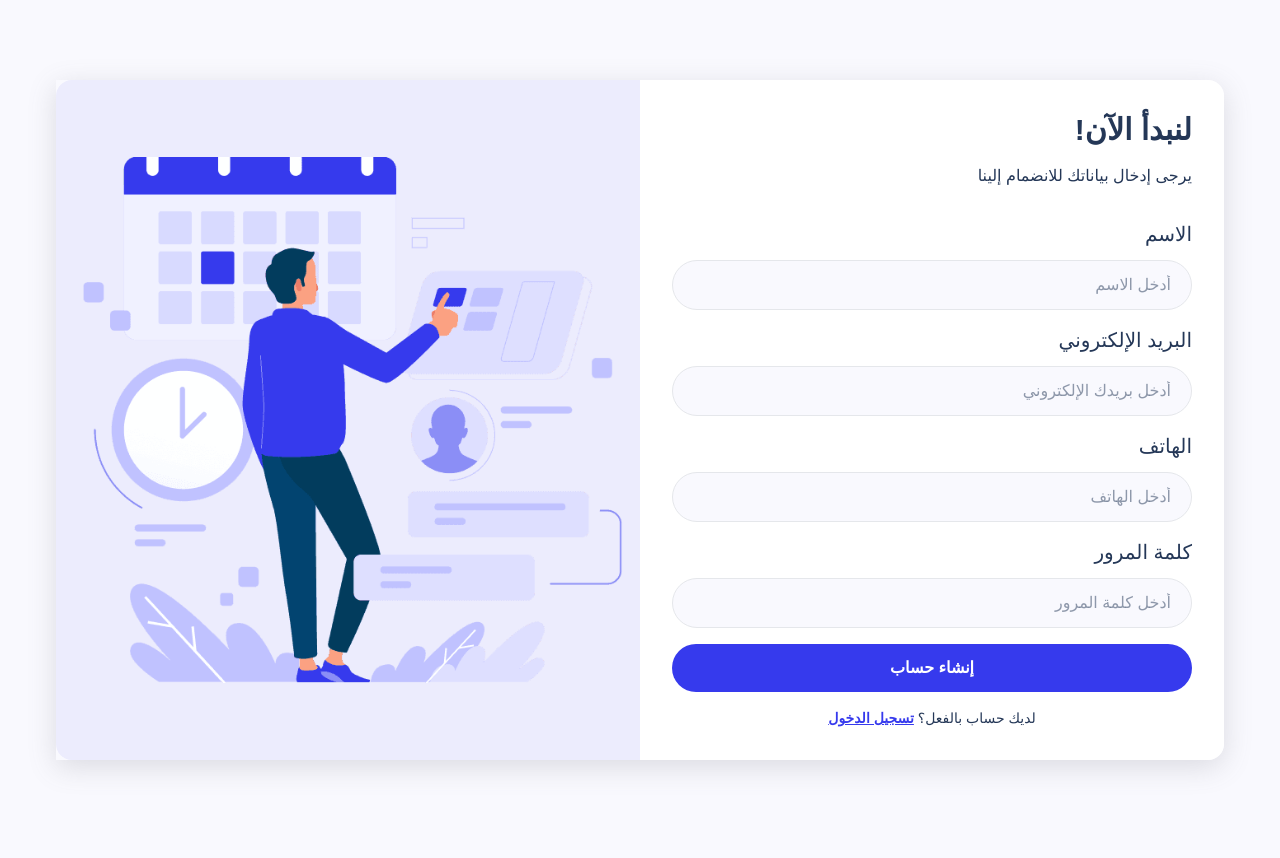
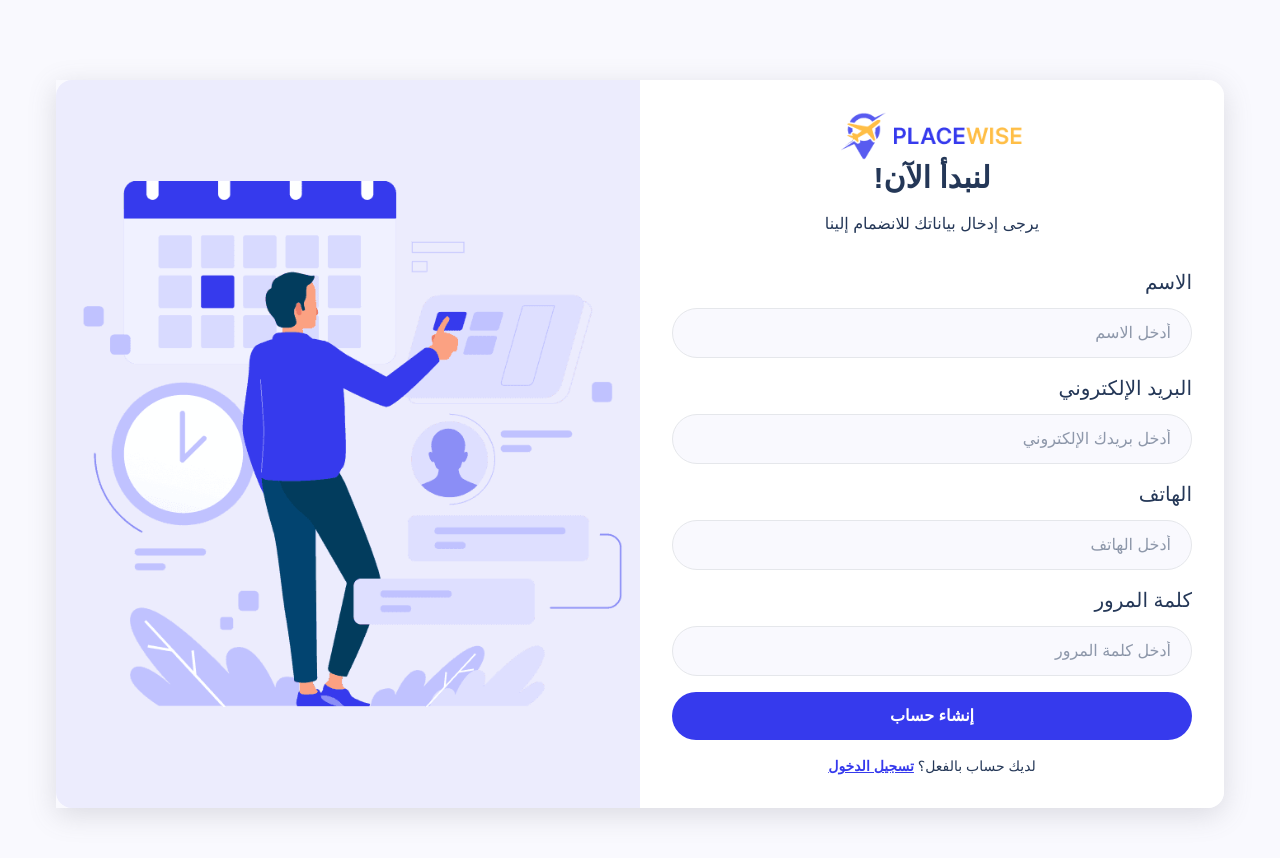
Before and after one commit to Shtya/elite-gate, a Next.js app: page /sign-up in a window 1280 px wide. Shown: the top 858 px of the page. Built offline with nearby package versions, Linux system fonts and the light colour scheme; a small style sheet from the web is missing; a web font is replaced by a local one; what @bprogress/next would draw is missing.

Commit message:
Add logo to auth pages

```diff
--- a/src/app/forgot-password/page.tsx
+++ b/src/app/forgot-password/page.tsx
@@ -6,6 +6,7 @@ import Image from 'next/image';
 import { FaCheckCircle } from 'react-icons/fa';
 import Link from 'next/link';
 import PrimaryButton from '@/components/shared/Button';
+import Logo from '@/components/shared/Logo';
 
 export default function ForgotPasswordPage() {
     const [email, setEmail] = useState('');
@@ -22,13 +23,14 @@ export default function ForgotPasswordPage() {
             <div className="container mx-auto px-4">
                 <div className="flex items-center justify-center">
                     <div className="w-full lg:w-[50%] bg-white p-8 custom-shadow rounded-2xl">
-                        <h3 className="text-3xl font-bold mb-4 text-[var(--primary-dark)]">
+                        <Logo />
+                        <h3 className="text-3xl font-bold mb-4 text-[var(--primary-dark)] text-center">
                             تغيير كلمة المرور
                         </h3>
 
                         {!submitted ? (
                             <>
-                                <p className="text-[var(--neutral-600)] mb-8">
+                                <p className="text-[var(--neutral-600)] mb-8 text-center">
                                     أدخل بريدك الإلكتروني لإرسال رابط إعادة تعيين كلمة المرور
                                 </p>
                                 <form onSubmit={handleSubmit} className="grid grid-cols-12 gap-4">
--- a/src/app/sign-up/page.tsx
+++ b/src/app/sign-up/page.tsx
@@ -1,6 +1,7 @@
 'use client';
 
 import PrimaryButton from '@/components/shared/Button';
+import Logo from '@/components/shared/Logo';
 import TextInput from '@/components/shared/TextInput';
 import Image from 'next/image';
 import Link from 'next/link';
@@ -14,9 +15,11 @@ export default function SigninPage() {
 
                     {/* Form Section */}
                     <div className="w-full lg:w-[50%] bg-white rounded-tr-2xl rounded-br-2xl p-8 ">
+                        <Logo />
                         <form>
-                            <h3 className="text-3xl font-bold mb-4 text-[var(--primary-dark)]">لنبدأ الآن!</h3>
-                            <p className="text-[var(--neutral-600)] mb-8">يرجى إدخال بياناتك للانضمام إلينا</p>
+
+                            <h3 className="text-3xl font-bold mb-4 text-[var(--primary-dark)] text-center">لنبدأ الآن!</h3>
+                            <p className="text-[var(--neutral-600)] mb-8 text-center">يرجى إدخال بياناتك للانضمام إلينا</p>
 
                             <div className="grid grid-cols-12 gap-4">
                                 <TextInput
--- a/src/components/main/signin/SectionForm.tsx
+++ b/src/components/main/signin/SectionForm.tsx
@@ -5,6 +5,7 @@ import Link from 'next/link';
 import TextInput from '@/components/shared/TextInput';
 import OtpForm from './OtpForm';
 import PasswordForm from './PasswordForm';
+import Logo from '@/components/shared/Logo';
 
 export default function SectionForm(
 ) {
@@ -23,8 +24,9 @@ export default function SectionForm(
 
     return (
         <div className="w-full lg:w-[50%] bg-white p-8 flex flex-col">
-            <h3 className="text-3xl font-bold mb-4 text-[var(--primary-dark)]">مرحبًا بعودتك!</h3>
-            <p className="text-[var(--neutral-600)] mb-8">
+            <Logo />
+            <h3 className="text-3xl font-bold mb-4 text-[var(--primary-dark)] text-center">مرحبًا بعودتك!</h3>
+            <p className="text-[var(--neutral-600)] mb-8 text-center">
                 {activeTab === 'password'
                     ? 'يرجى تسجيل الدخول باستخدام بياناتك'
                     : 'أدخل بريدك الإلكتروني لإرسال رمز التحقق'}
--- a/src/components/shared/Header/TopContactBar.tsx
+++ b/src/components/shared/Header/TopContactBar.tsx
@@ -26,6 +26,8 @@ export default function TopContactBar() {
       <div className="container mx-auto flex items-center justify-between py-3 lg:py-5 gap-2 px-3">
         {/* Logo (XL) */}
         <div className="flex items-center">
+          <Link href="/">
+
             <div className="hidden xl:block">
               <Image
                 alt="الشعار"
@@ -49,6 +51,7 @@ export default function TopContactBar() {
                 sizes="40px"
               />
             </div>
+          </Link>
         </div>
 
         {/* Contact Info */}
@@ -114,7 +117,7 @@ export default function TopContactBar() {
           </div>
 
           {/* Location */}
-          <div className="hidden md:flex items-center gap-4 px-3 xl:px-4">
+          <div className="md:flex items-center gap-4 px-3 xl:px-4">
             <span className="bg-tertiary text-neutral-700 text-2xl p-2 rounded-full inline-flex">
               <IoLocation size={20} aria-hidden />
             </span>
--- /dev/null
+++ b/src/components/shared/Logo.tsx
@@ -0,0 +1,27 @@
+import Image from "next/image";
+import Link from "next/link";
+
+
+export default function Logo() {
+    return (
+        <div className="mx-auto">
+            <Link href="/">
+                <div className="flex items-center justify-center">
+                    <div className="xl:block">
+                        <Image
+                            alt="الشعار"
+                            src="/logo.png"
+                            width={172}
+                            height={48}
+                            priority
+                            className="h-12 w-auto"
+                            sizes="172px"
+                        />
+                    </div>
+
+                </div>
+            </Link>
+        </div>
+
+    )
+}
```
Lines whose indentation alone changed are shown as unchanged.
